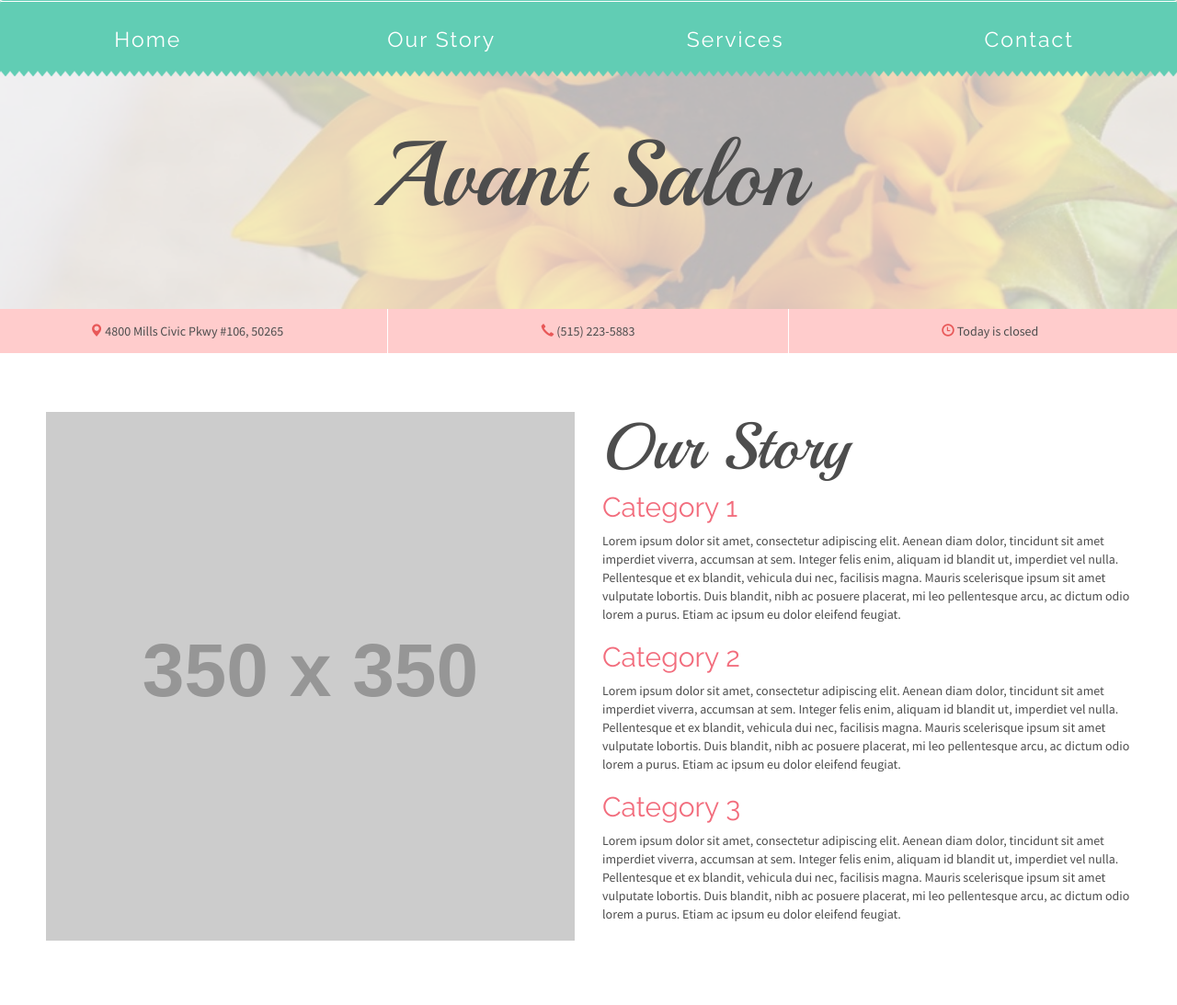
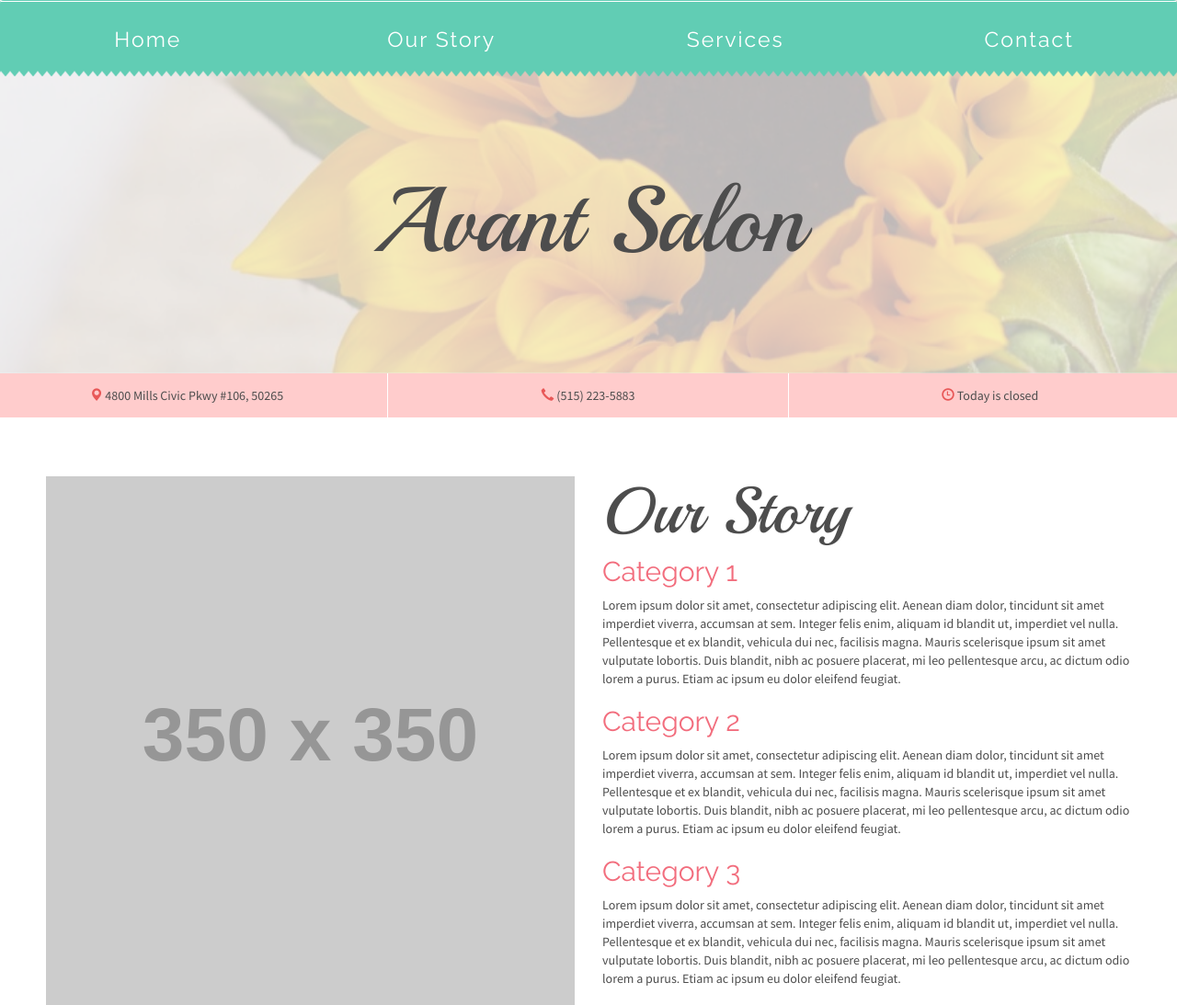
Before and after one commit to avantsalon/avantsalon.github.io, a website: page index.html in a window 1280 px wide. Shown: the top 1093 px of the page at 92% size. Drawn offline with nearby package versions, Linux system fonts and the light colour scheme; some packages are replaced by stand-ins of ours; placeholder pictures from the web are drawn by us.

Commit message:
minor height fix

```diff
--- a/assets/styles/less/avant.less
+++ b/assets/styles/less/avant.less
@@ -175,8 +175,8 @@ nav {
   .hero-logo {
     z-index: 2;
 
-    margin-top: 15rem;
-    margin-bottom: 8rem;
+    margin-top: 20rem;
+    margin-bottom: 10rem;
 
     @media screen and (max-width: @xs-devices-max) {
       margin-top: 11rem;
```
Also changed, not shown: assets/styles/css/avant.css.
